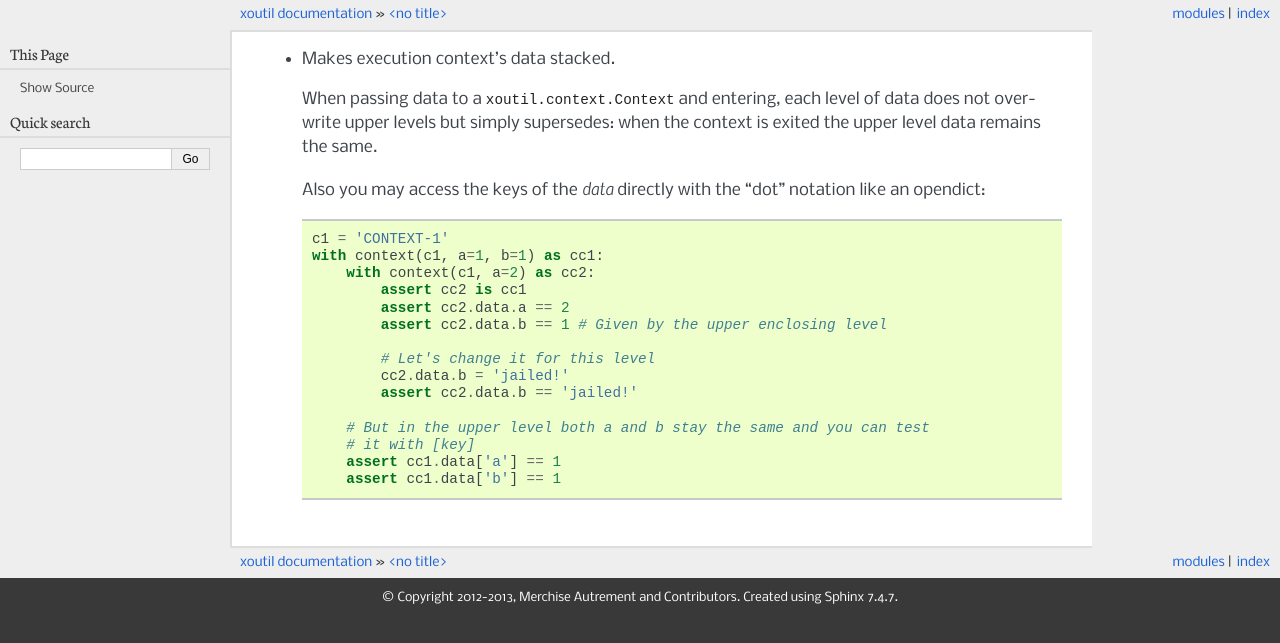
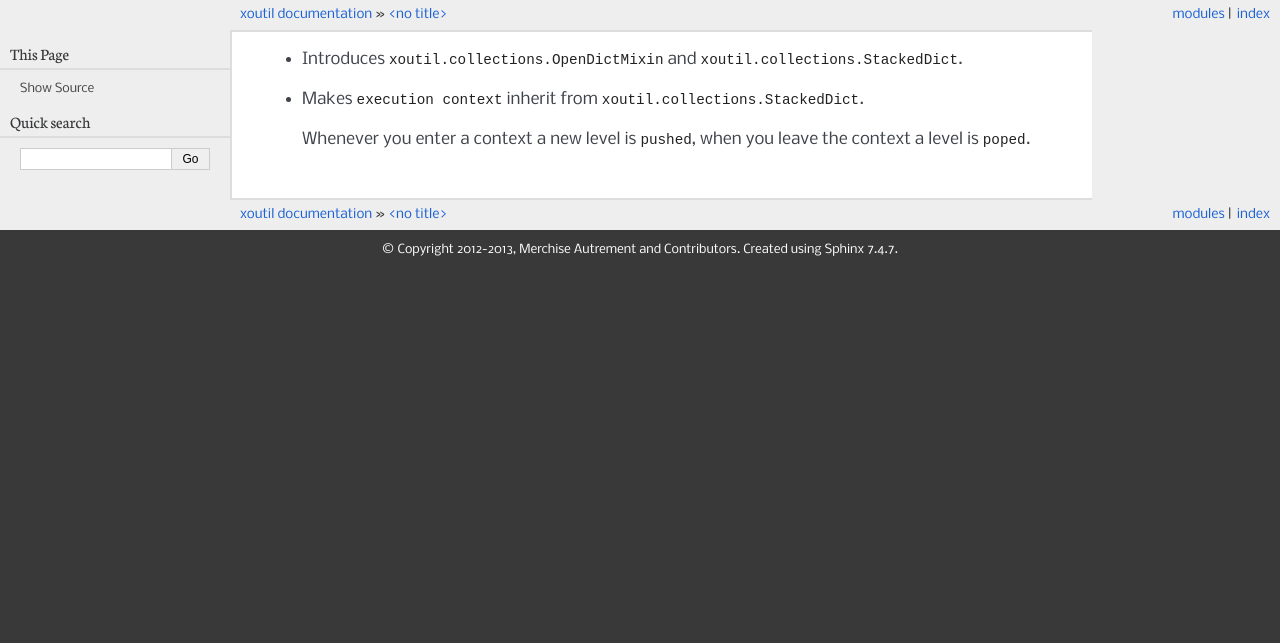
Before and after one commit to merchise/xotl.tools, a Sphinx documentation site: the page built from docs/source/history/changes-1.2.4.rst, in a window 1280 px wide. Shown: the top 643 px of the page. Built offline with Sphinx 7.4.7, drawn with Linux system fonts in a browser that asks for light colours; the version number could not be read and is left out.

Commit message:
Improves the changeslog in the documentation

```diff
--- a/docs/source/history/changes-1.2.4.rst
+++ b/docs/source/history/changes-1.2.4.rst
@@ -1,24 +1,9 @@
-- Makes execution context's data stacked.
+- Introduces :class:`xoutil.collections.OpenDictMixin` and
+  :class:`xoutil.collections.StackedDict`.
 
-  When passing data to a :class:`xoutil.context.Context` and entering, each
-  level of data does not overwrite upper levels but simply supersedes: when the
-  context is exited the upper level data remains the same.
+- Makes :class:`execution context <xoutil.context.Context>` inherit from
+  :class:`xoutil.collections.StackedDict`.
 
-  Also you may access the keys of the `data` directly with the "dot" notation
-  like an opendict::
-
-     c1 = 'CONTEXT-1'
-     with context(c1, a=1, b=1) as cc1:
-	 with context(c1, a=2) as cc2:
-	     assert cc2 is cc1
-	     assert cc2.data.a == 2
-	     assert cc2.data.b == 1 # Given by the upper enclosing level
-
-	     # Let's change it for this level
-	     cc2.data.b = 'jailed!'
-	     assert cc2.data.b == 'jailed!'
-
-	 # But in the upper level both a and b stay the same and you can test
-	 # it with [key]
-	 assert cc1.data['a'] == 1
-	 assert cc1.data['b'] == 1
+  Whenever you enter a context a new level is :meth:`pushed
+  <xoutil.collections.StackedDict.push>`, when you leave the context a level is
+  :meth:`poped <xoutil.collections.StackedDict.pop>`.
```
